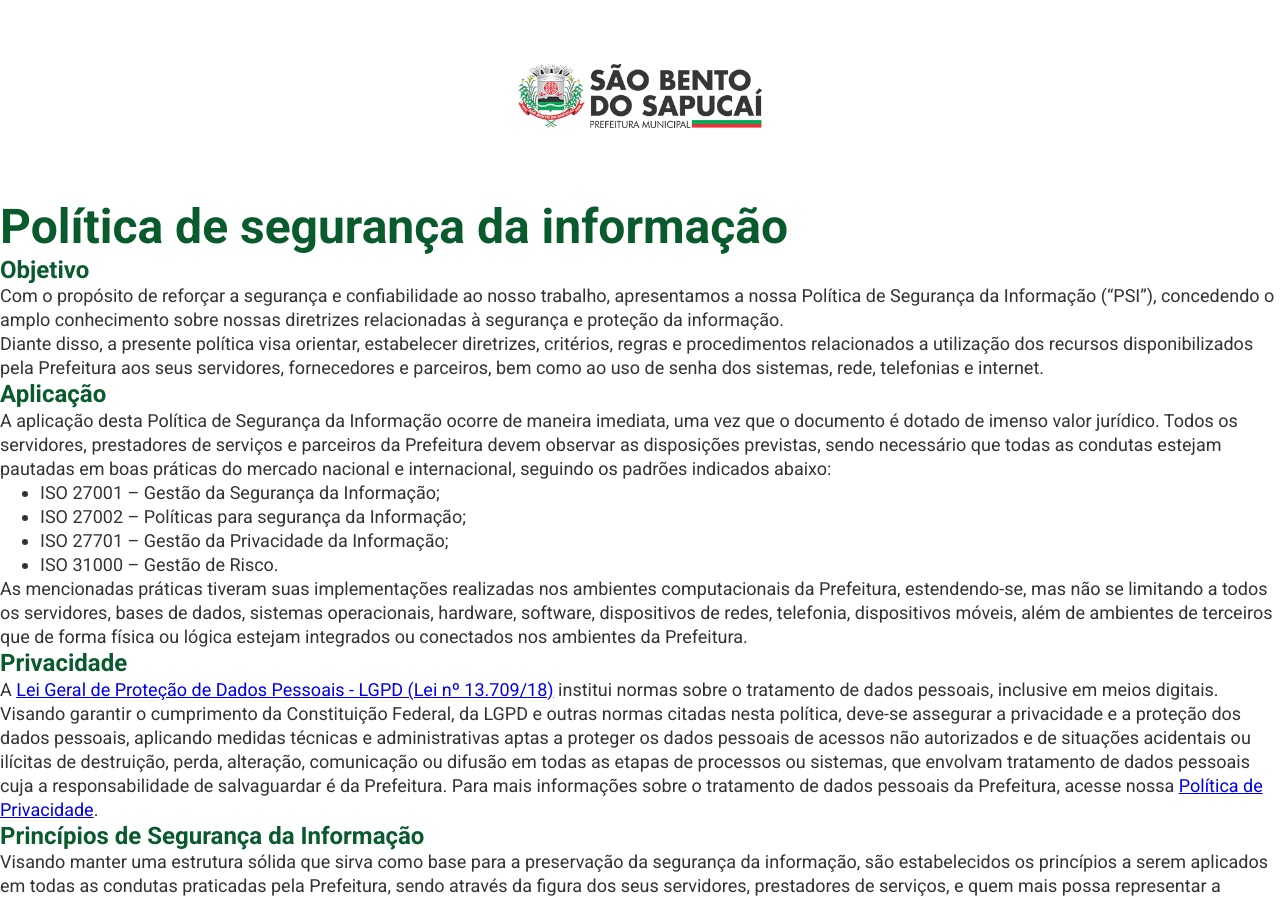
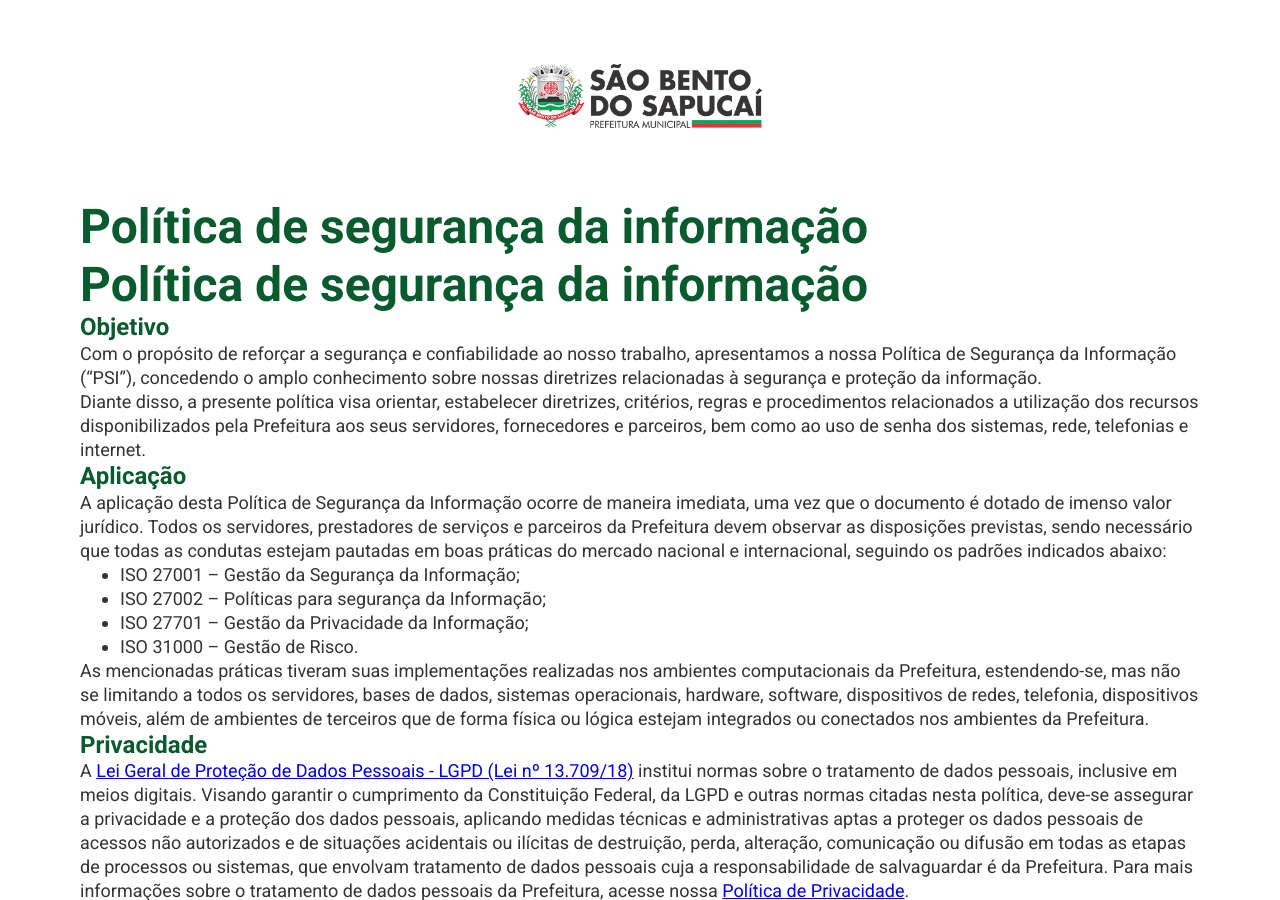
Before and after one commit to pmsbs/pmsbs.github.io, a Jekyll site: the page built from politica-seguranca-informacao.md, in a window 1280 px wide and 900 px high. Built offline with Jekyll 4.4.1, drawn with Linux system fonts in a browser that asks for light colours.

Commit message:
Move title to default layout

```diff
--- a/_layouts/default.html
+++ b/_layouts/default.html
@@ -18,7 +18,15 @@
       </a>
     </nav>
 
-    {{ content }}
+    <div class="container">
+      <header>
+        <h1>
+          {{ page.title}}
+        </h1>
+      </header>
+
+      {{ content }}
+    </div>
 
     <footer class="container footer">
       <nav>
--- a/index.html
+++ b/index.html
@@ -2,11 +2,6 @@
 layout: default
 title: "Departamento de Tecnologia e Inovação"
 ---
-<div class="container">
-  <h1>
-    Departamento de Tecnologia e Inovação
-  </h1>
-
 {% for post in site.posts %}
   <article class="article">
     <h2>
@@ -20,4 +15,3 @@
     </p>
   </article>
 {% endfor %}
-</div>
```
Lines whose indentation alone changed are shown as unchanged.
